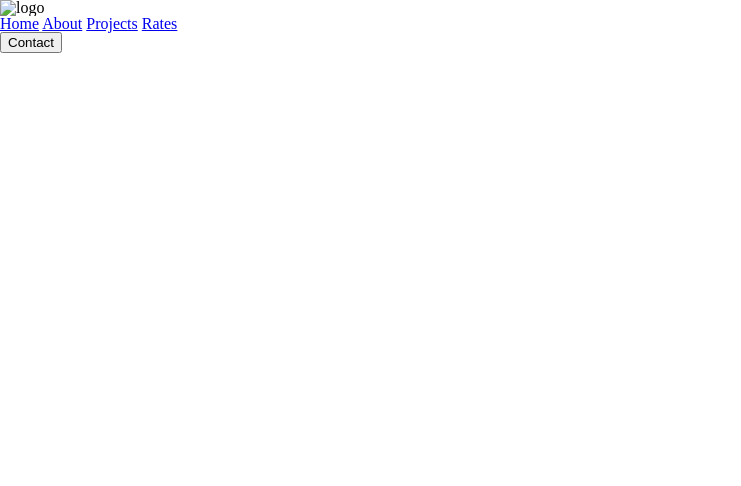
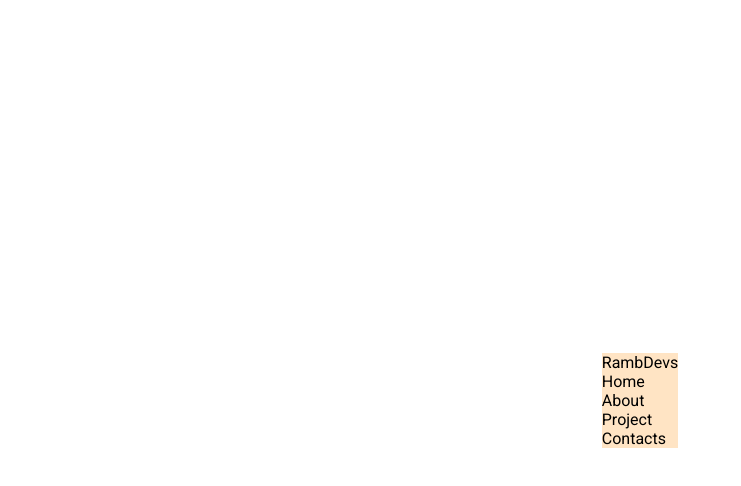
Before and after one commit to micrabom/portfolio, a plain HTML site: page index.html in a window 1280 px wide. Shown: the whole page, without its empty margins (0-741 px from the left). Drawn offline with Linux system fonts and the light colour scheme.

Commit message:
Adding Style
...

```diff
--- a/index.html
+++ b/index.html
@@ -4,23 +4,19 @@
     <meta charset="UTF-8" />
     <meta http-equiv="X-UA-Compatible" content="IE=edge" />
     <meta name="viewport" content="width=device-width, initial-scale=1.0" />
-    <link rel="stylesheet" href="style/main.css" />
-    <title>Document</title>
+    <link rel="stylesheet" href="/style/main.css" />
+    <title>My Project</title>
   </head>
   <body>
-    <header>
-      <img src="images/logo.svg" alt="logo" />
-      <nav class="navbar">
-        <ul class="nav-links">
-          <li>
-            <a href="#">Home</a>
-            <a href="#">About</a>
-            <a href="#">Projects</a>
-            <a href="#">Rates</a>
-          </li>
-        </ul>
-        <a class="cta" href="#"><button>Contact</button></a>
-      </nav>
-    </header>
+    <nav>
+      <label class="logo">RambDevs</label>
+      <ul>
+        <li class="#">Home</li>
+        <li class="#">About</li>
+        <li class="#">Project</li>
+        <li class="#">Contacts</li>
+      </ul>
+    </nav>
+    <script src="script.js"></script>
   </body>
 </html>
--- a/style/_general.scss
+++ b/style/_general.scss
@@ -0,0 +1,24 @@
+@import url("https://fonts.googleapis.com/css2?family=Roboto:wght@400;700&display=swap");
+
+* {
+  box-sizing: border-box;
+  margin: 0;
+  padding: 0;
+  list-style: none;
+  text-decoration: none;
+}
+
+body {
+  font-family: "roboto", sans-serif;
+  display: flex;
+  align-items: center;
+  flex-direction: column;
+  justify-content: center;
+  height: 100vh;
+  overflow: hidden;
+  margin: 0;
+}
+
+nav {
+  background-color: bisque;
+}
--- a/style/main.scss
+++ b/style/main.scss
@@ -1,3 +1,3 @@
-@import "./cssreset";
+// @import "./cssreset";
 @import "./variables";
 @import "./general";
```
Also changed, not shown: style/main.css, 1 other file.
